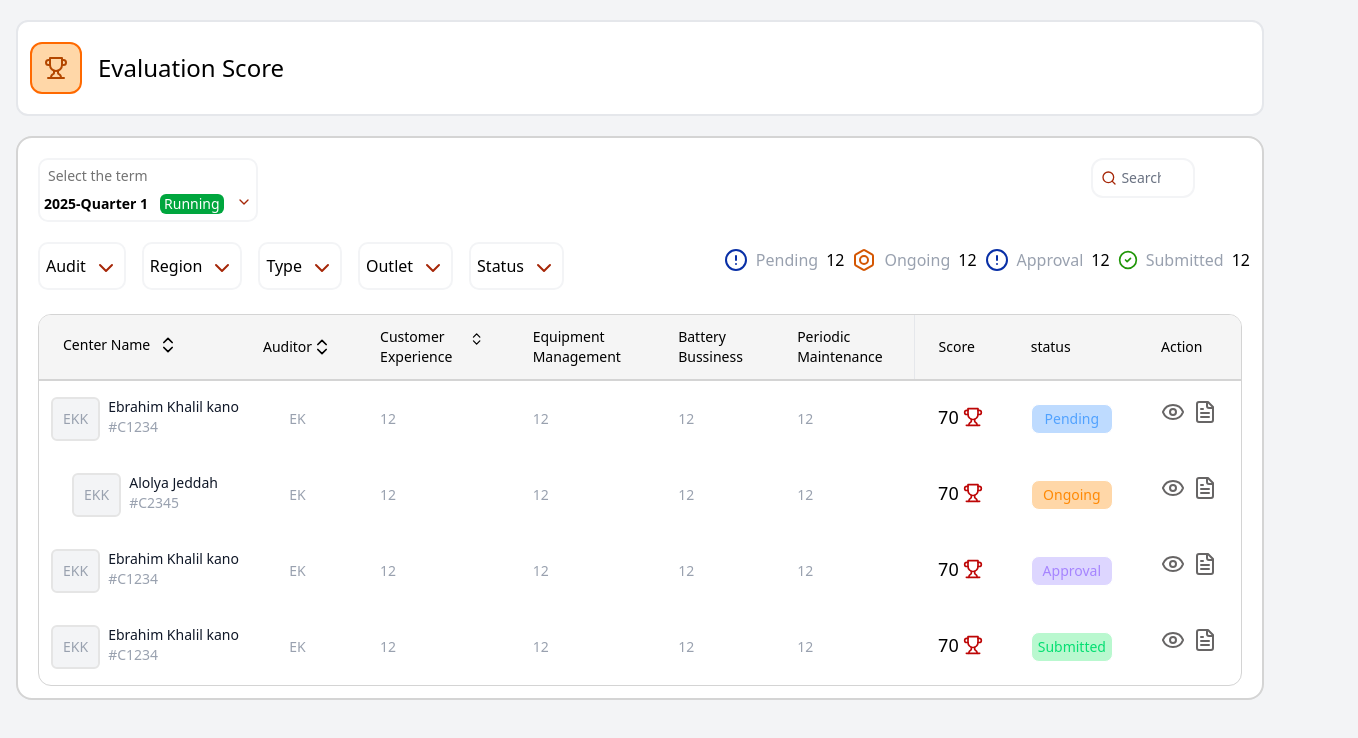
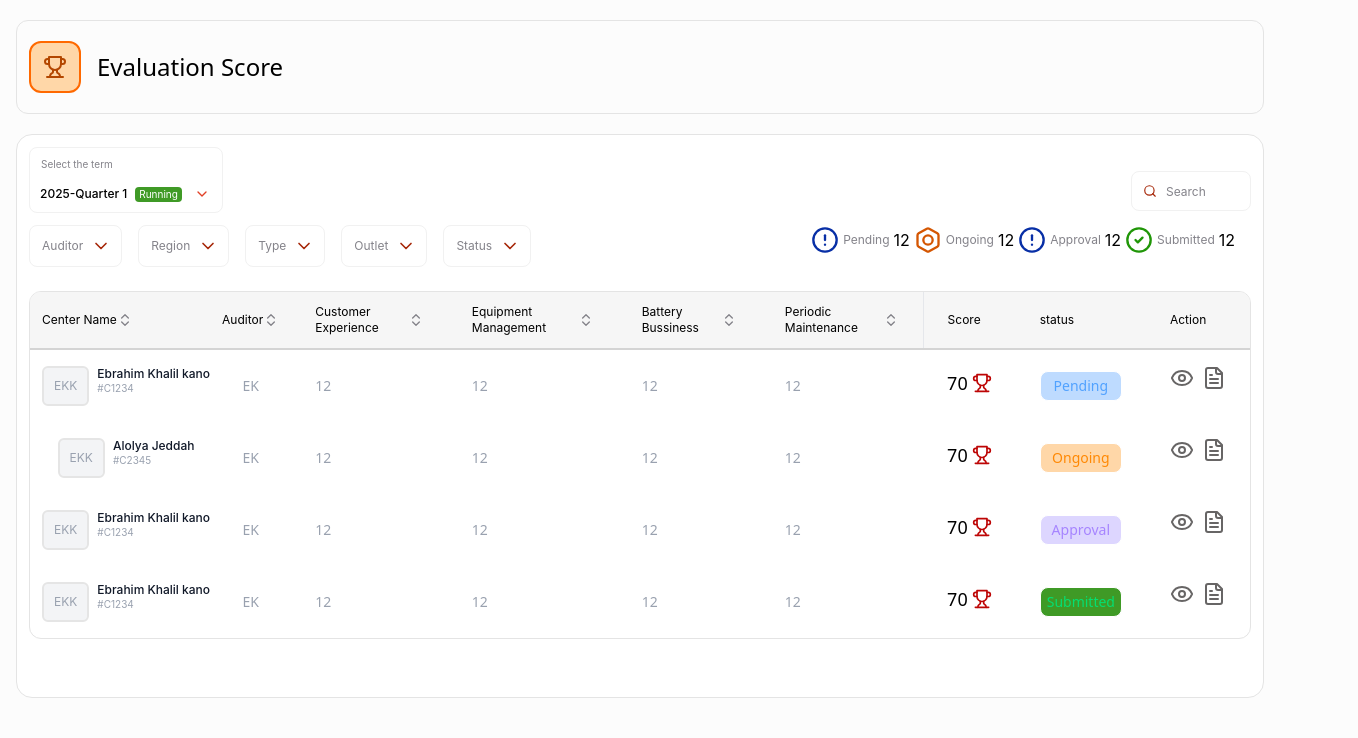
Before and after one commit to razik-r/AutoSmartTask, a React (Vite) app: page / in a window 1280 px wide. Shown: the top 738 px of the page, 1358 px wide, since content can reach past the window. Built offline with nearby package versions, Linux system fonts and the light colour scheme.

Commit message:
font-size-colors-updated

```diff
--- a/src/App.css
+++ b/src/App.css
@@ -1,3 +1,22 @@
+
+
+
+@import "tailwindcss";
+@theme {
+  --color-white-100: #FFFFFF;
+  --color-gray-border1:#E4E4E4;
+  --color-white-200:#FCFCFC;
+  --color-gray-border:#F1F1F1;
+
+  --color-text-gray:#84838A;
+
+  --color-green-200:#3F9A26;
+
+  --font-inter: Inter;
+}
+
+
+
 /* #root {
   max-width: 1280px;
   margin: 0 auto;
--- a/src/index.css
+++ b/src/index.css
@@ -1,5 +1,6 @@
 
 @import "tailwindcss";
+
 
 .radial-blue{
 background:radial-gradient(lightyellow,skyblue)
--- a/src/pages/users/EvaluationScore/components/Dropdown.jsx
+++ b/src/pages/users/EvaluationScore/components/Dropdown.jsx
@@ -3,9 +3,9 @@ import { ChevronDown } from 'lucide-react';
 export default function Dropdown(props){
     return(
 
-        <button className=" flex w-auto border-2  px-[6px]  py-[8px] border-gray-100 rounded-[10px] ml-2 mt-3  gap-2 justify-center items-center hover:bg-gray-100">
-        <p classname="text-gray-300">{props.text}</p>
-        <ChevronDown className='mt-1 w-6 h-6' color="#a62708" />
+        <button className="font-inter flex w-auto border-[1.5px]  py-2.5  pr-2.5 pl-3 border-gray-border rounded-[8px]  mt-3  gap-2 justify-center items-center hover:bg-gray-100">
+        <h1 className="text-text-gray text-xs/4">{props.text}</h1>
+        <ChevronDown className=' w-5 h-5' color="#a62708" />
         </button>
 
     )
--- a/src/pages/users/EvaluationScore/components/EvaluationScore.jsx
+++ b/src/pages/users/EvaluationScore/components/EvaluationScore.jsx
@@ -4,6 +4,7 @@ import Dropdown from './Dropdown'
 import Tablecontent from './Tablecontent'
 import TermComponent from './TermComponent'
 import { Bolt ,CircleAlert,CircleCheck ,ChevronsUpDown,Trophy} from 'lucide-react';
+
 
 
 const data=[
@@ -21,87 +22,91 @@ export default function EvaluationScore(){
 
         <>
 
-        <body className='min-h-full bg-gray-100 mx-[16px] my-5'>
+        <body className='min-h-full bg-white-200 mx-[16px] my-5 '>
 
-                <div className="min-w-full py-5 flex items-center  bg-white mb-5 border-2 border-gray-200 rounded-[12px]">
+                <div className="min-w-full py-5 flex items-center  bg-white-200 mb-5 border border-gray-border1 rounded-[12px]">
                     <div className="p-3 ml-3  bg-orange-200 border-2 border-orange-500 rounded-[12px]"><Trophy color="#b34700" /></div>
                     <h1 className='ml-4  text-2xl align-text-top font-medium'>Evaluation Score</h1>
                 </div>
 
-                  <div className="min-h-[564px]  rounded-[16px] border-2 p-3 bg-white border-neutral-300   ">
+                  <div className="min-h-[564px]  rounded-[16px] border-[1.5px] p-3 bg-white border-gray-border1   ">
 
                     <div className="flex">
                       <TermComponent/>
                       <SearchComponent/>
                     </div>
 
-                    <div className="flex flex-wrap sm:flex-nowrap gap-1 sm:gap-2">
-                    <Dropdown text="Audit" />
+                    <div className="flex flex-wrap sm:flex-nowrap gap-1 sm:gap-4">
+                    <Dropdown text="Auditor" />
                     <Dropdown text="Region" />
                     <Dropdown text="Type" />
                     <Dropdown text="Outlet" />
                     <Dropdown text="Status" />
 
-                            <div className="ml-auto flex justify-center items-center gap-2">
-                            <CircleAlert  color="#082fa6" />
-                              <h2 className="text-gray-400">Pending</h2>
+                            <div className="ml-auto px-4  font-inter py-1.5 flex flex-wrap sm: flex-nowrap justify-center items-center gap-1">
+
+                            <CircleAlert className='w-7 h-7'  color="#082fa6" />
+                              <h2 className="text-text-gray text-xs">Pending</h2>
+                              <h2 classname="text-sm">12</h2>
+
+                              <Bolt className='w-7 h-7' color="#d45602" />
+                              <h2 className="text-text-gray text-xs">Ongoing</h2>
+                              <h2 classname="text-sm">12</h2>
+
+                              <CircleAlert className='w-7 h-7' color="#082fa6" />
+                              <h2 className="text-text-gray text-xs">Approval</h2>
+                              <h2 classname="text-sm">12</h2>
+
+                              <CircleCheck className='w-7 h-7' color="#209608" />
+                              <h2 className="text-text-gray text-xs">Submitted</h2>
                               <h2 classname="">12</h2>
+
+
                             </div>
 
 
-                            <div className="   flex justify-center items-center gap-2">
-                            <Bolt  color="#d45602" />
-                              <h2 className="text-gray-400">Ongoing</h2>
-                              <h2 classname="">12</h2>
-                            </div>
 
-                            <div className=" flex justify-center items-center gap-2">
-                            <CircleAlert  color="#082fa6" />
-                              <h2 className="text-gray-400">Approval</h2>
-                              <h2 classname="">12</h2>
-                            </div>
 
-                            <div className=" flex w-auto justify-center items-center gap-2">
-                            <CircleCheck size={20} color="#209608" />
-                              <h2 className="text-gray-400">Submitted</h2>
-                              <h2 classname="">12</h2>
-                            </div>
+
+
+
                             </div>
 
 
         {/* table */}
 
 
-        <div className="mt-6 mx-2 border-[1.5px] border-neutral-300  rounded-[13px] overflow-hidden">
+        <div className="mt-6 border-[1.5px] border-gray-border1  rounded-[12px] overflow-hidden">
+        <div className="overflow-x-auto ">
             <table className="w-full text-sm text-left rtl:text-right text-black">
-                <thead className="text-sm ">
-                    <tr className="border-b-2 border-neutral-300 bg-neutral-100 ">
-                        <th scope="col" className="px-6 flex py-3 font-normal  justify-start mt-2 gap-2 ">
-                            Center Name <ChevronsUpDown size={20} />
+                <thead className="p-3">
+                    <tr className="border-b-2 border-neutral-300 bg-[#F6F6F6] text-xs font-inter ">
+                        <th scope="col" className=" font-normal px-3 ">
+                         <h2 className='flex items-center'>Center Name    <ChevronsUpDown className="text-[#84838A] w-4 h-4"  /> </h2>
                         </th>
-                        <th scope="col" class="px-6 py-3 font-normal  ">
-                            <h2 className='flex'>Auditor <ChevronsUpDown size={20}/></h2>
+                        <th scope="col" className="p-3 font-normal  ">
+                            <h2 className='flex items-center'>Auditor   <ChevronsUpDown className="text-[#84838A] w-4 h-4"  /></h2>
                         </th>
-                        <th scope="col" class="px-6 py-3 font-normal">
-                        <h2 className='flex'>Customer Experience <ChevronsUpDown /></h2>
+                        <th scope="col" className="px-6 py-3 font-normal">
+                        <h2 className='flex items-center'>Customer Experience   <ChevronsUpDown className="text-[#84838A] w-4 h-4 flex-none"  /></h2>
                         </th>
-                        <th scope="col" class="px-6 py-3 font-normal">
-                            Equipment Management
+                        <th scope="col" className="px-6 py-3 font-normal">
+                        <h2 className='flex items-center'>Equipment Management   <ChevronsUpDown className="text-[#84838A] w-4 h-4 flex-none"  /></h2>
                         </th>
-                        <th scope="col" class="px-6 py-3 font-normal">
-                            Battery Bussiness
+                        <th scope="col" className="px-6 py-3 font-normal">
+                        <h2 className='flex items-center'>    Battery Bussiness <ChevronsUpDown className="text-[#84838A] w-4 h-4 flex-none"  /></h2>
                         </th>
-                        <th scope="col" class="px-6 py-3 font-normal border-r border-gray-200">
-                           Periodic Maintenance
+                        <th scope="col" className="px-6 py-3 font-normal border-r border-gray-200">
+                        <h2 className='flex items-center'>  Periodic Maintenance   <ChevronsUpDown className="text-[#84838A] w-4 h-4 flex-none"  /></h2>
                         </th>
 
-                        <th scope="col" class="px-6 py-3 font-normal">
+                        <th scope="col" className="px-6 py-3 font-normal">
                            Score
                         </th>
-                        <th scope="col" class="px-6 py-3 font-normal">
+                        <th scope="col" className="px-6 py-3 font-normal">
                           status
                         </th>
-                        <th scope="col" class="px-6 py-3 font-normal">
+                        <th scope="col" className="px-6 py-3 font-normal">
                           Action
                         </th>
                     </tr>
@@ -125,6 +130,7 @@ export default function EvaluationScore(){
         </div>
 
                   </div>
+                  </div>
               </body>
 
               </>
--- a/src/pages/users/EvaluationScore/components/Searchcomponent.jsx
+++ b/src/pages/users/EvaluationScore/components/Searchcomponent.jsx
@@ -5,13 +5,13 @@ export default function Searchcomponent(){
     return(
 
 <>
-  <div className="ml-auto flex w-[13%] min-w-fit">
-  <div className="flex p-2 w-26 h-10 border-2 gap-1  border-gray-100 rounded-[12px] mt-2 justify-start items-center">
-    <Search className="w-4 h-4" color="#a62708" /> {/* Search Icon */}
+<div className="ml-auto flex justify-end font-inter mt-4">
+  <div className="flex flex-col flex-wrap px-2.5 py-3 h-10 w-30 border-[1.5px] gap-2 border-gray-border rounded-[8px] mt-2 justify-start items-center">
+    <Search className="w-4 h-4" color="#a62708" />
     <input
       type="text"
       placeholder="Search"
-      className="text-gray-800  w-10 text-sm text-left bg-transparent outline-none placeholder-gray-500 "
+      className="text-gray-800 text-xs leading-4   bg-transparent outline-none placeholder-text-gray font-normal "
     />
   </div>
 </div>
--- a/src/pages/users/EvaluationScore/components/Tablecontent.jsx
+++ b/src/pages/users/EvaluationScore/components/Tablecontent.jsx
@@ -2,10 +2,10 @@ import { Eye,FileText,Trophy } from 'lucide-react';
 export default function Tablecontent(props){
     return(
     <>
-    <th scope="row" class="pl-3 py-4 flex font-medium text-gray-900 whitespace-nowrap justify-center items-start">
+    <th scope="row" class="pl-3 py-4 flex font-normal font-inter text-xs  text-gray-900 whitespace-nowrap justify-center items-start">
                 <div className="bg-gray-100 p-2.5 border-2 border-neutral-200 rounded-[6px] font-normal text-gray-400 flex ">EKK</div>
                 <div className="flex flex-col"><p className="ml-2 font-medium">  {props.name}</p>
-                <p className="ml-2 text-gray-400 font-normal">{props.id}</p></div>
+                <p className="ml-2 text-gray-400 font-normal text-[10px]">{props.id}</p></div>
 
                 </th>
                 <td className="px-6 py-4 text-gray-400 text-center">
--- a/src/pages/users/EvaluationScore/components/TermComponent.jsx
+++ b/src/pages/users/EvaluationScore/components/TermComponent.jsx
@@ -3,18 +3,16 @@ export default function Term(){
     return(
         <>
 
-<div className=" w-[13%] min-w-fit ">
-  <div className="h-16 w-full border-2 border-gray-100 rounded-[10px] flex flex-col gap-2 ml-2 my-2 py-1.5 ">
-    <p className="text-neutral-500 text-sm ml-2 ">Select the term</p>
-    <div className="flex space-x-3 justify-center ">
-      <h1 className="font-semibold text-sm">2025-Quarter 1</h1>
-      <h2 className="bg-green-600 text-white text-center rounded-[6px] px-1 text-sm">Running</h2>
-      <ChevronDown className="w-4 h-4" color="#a62708" />
+
+<div className="     border-[1.5px] border-gray-border rounded-[8px] flex flex-col gap-4  py-2.5 pr-3 pl-2.5 font-inter">
+    <p className="text-text-gray text-[10px] font-normal ml-[1px] tracking-[-0.5%] leading-3">Select the term</p>
+    <div className="flex gap-2 justify-center items-center">
+      <h1 className="font-medium text-xs leading-4 tracking-[-0.5%]">2025-Quarter 1</h1>
+      <div className="bg-green-200 rounded-[4px] p-1 min-w-[46px] h-[15px] flex justify-center items-center">
+        <h2 className='text-[10px] text-white font-normal leading-3'>Running</h2>
+      </div>
+      <ChevronDown className="w-4 h-4 ml-1" color="#E14026" />
     </div>
-  </div>
-
-
-
 </div>
 
         </>
```
